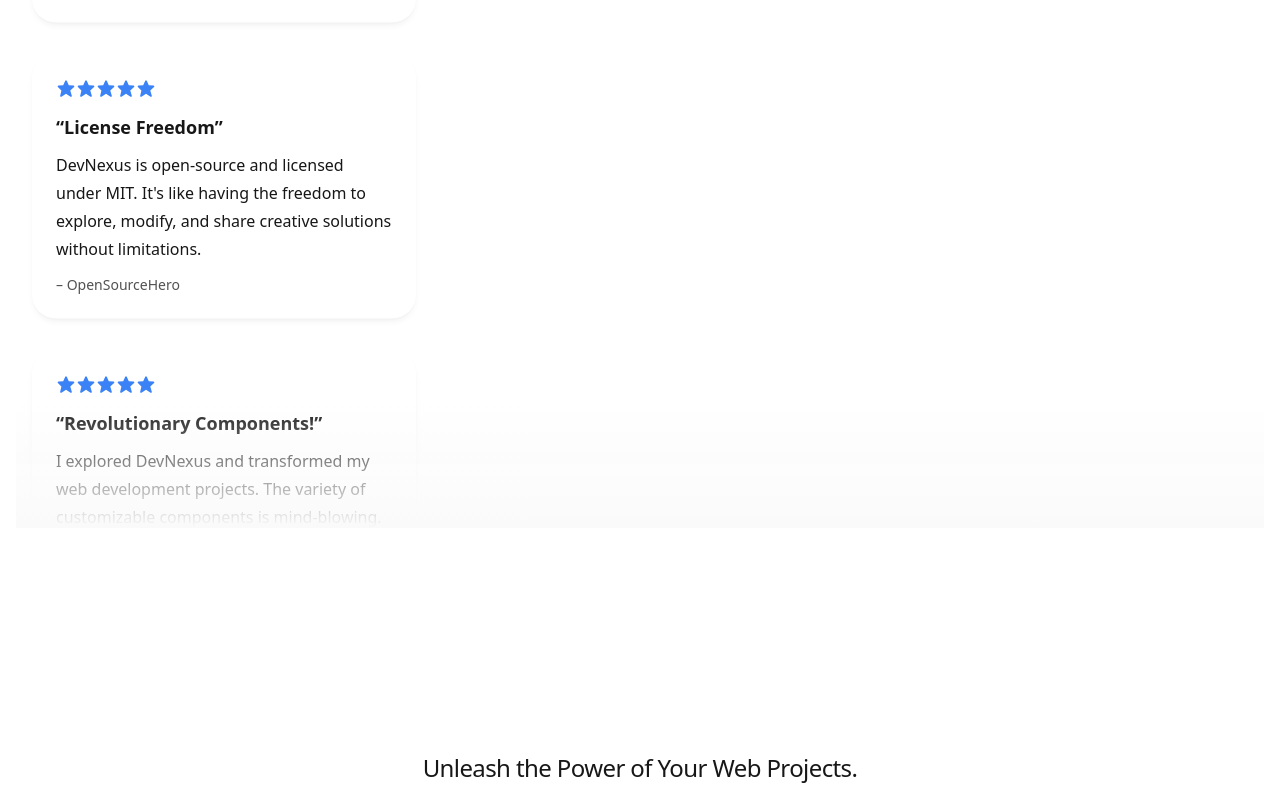
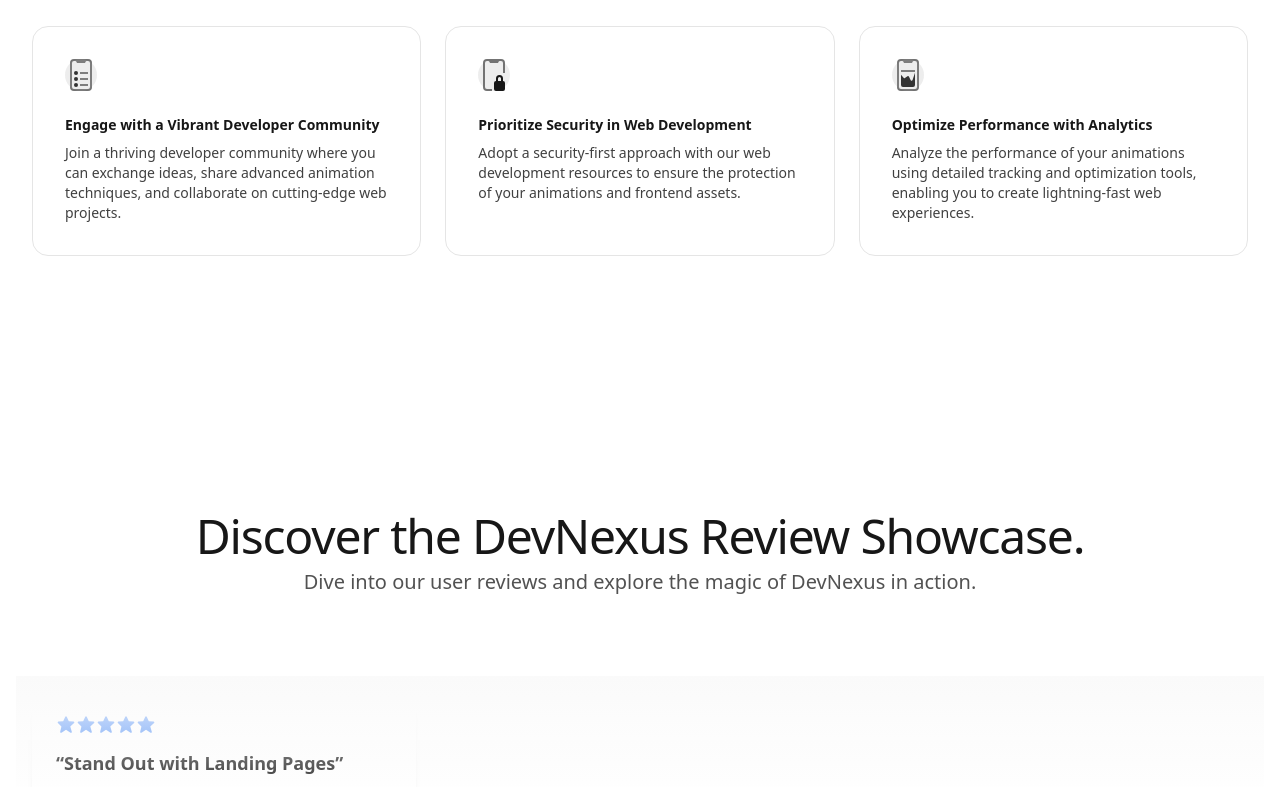
Before and after one commit to Akshay200228/DevFusionKit, a Next.js app: page / in a window 1280 px wide. Shown: the part 2553-3340 px from the top of the page. Built offline with nearby package versions, Linux system fonts and the light colour scheme; no server answers; a web font is replaced by a local one.

Commit message:
update home page

```diff
--- a/src/app/(routes)/spotlight/page.jsx
+++ b/src/app/(routes)/spotlight/page.jsx
@@ -78,7 +78,6 @@ const Spotlight = () => {
                     />
                 </div>
 
-
                 <hr className="my-12 border-t border-gray-300" />
 
                 <h1 className="mb-4 text-4xl font-bold text-center text-slate-800">
--- a/src/app/page.jsx
+++ b/src/app/page.jsx
@@ -9,8 +9,8 @@ export default function Home() {
     <main className="scroll-smooth">
       <Hero />
       <CodeEditor />
+      <Account />
       <Reviews />
-      <Account />
       <CallToAction />
     </main>
   );
```
